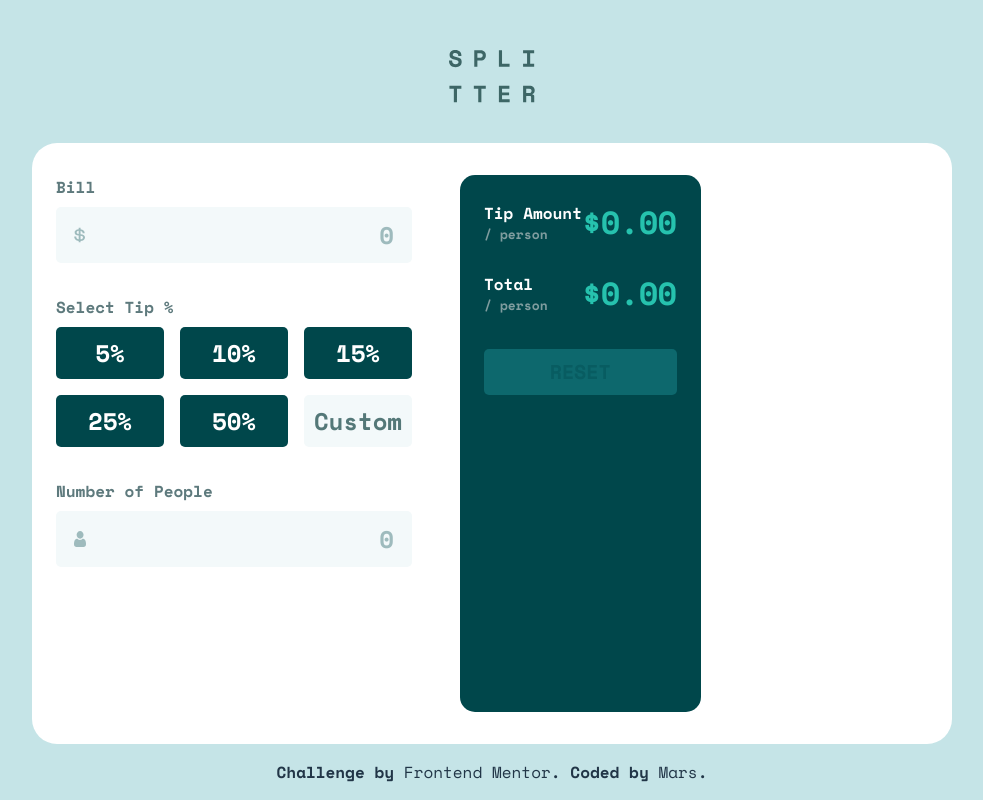
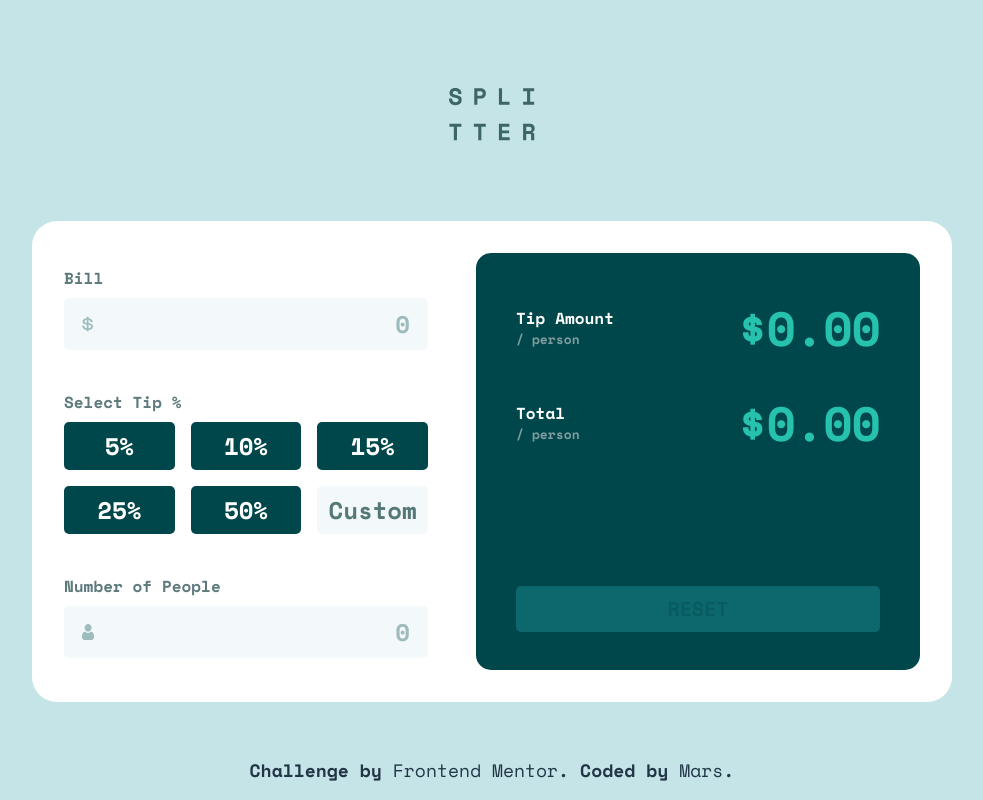
Before and after one commit to martinianol/tip-calculator-app, a React (Vite) app: page / in a window 1280 px wide. Shown: the whole page, without its empty margins (148-1131 px from the left). Built offline with nearby package versions, Linux system fonts and the light colour scheme.

Commit message:
Feature/responsive design (#5)

```diff
--- a/src/App.tsx
+++ b/src/App.tsx
@@ -7,8 +7,10 @@ import Footer from "./Components/Footer/Footer";
 function App() {
   return (
     <PageContainer>
-      <Header />
-      <Main />
+      <div className="flex flex-col items-center justify-center flex-1 gap-10 lg:gap-20">
+        <Header />
+        <Main />
+      </div>
       <Footer />
     </PageContainer>
   );
--- a/src/Components/Footer/Footer.tsx
+++ b/src/Components/Footer/Footer.tsx
@@ -1,6 +1,6 @@
 const Footer = () => {
   return (
-    <footer className="p-4 text-center bg-primary-white md:bg-transparent">
+    <footer className="p-4 text-center bg-transparent mt-auto text-xs md:text-base lg:text-lg">
       Challenge by{" "}
       <a href="https://www.frontendmentor.io?ref=challenge" target="_blank">
         Frontend Mentor
--- a/src/Components/Form/Form.tsx
+++ b/src/Components/Form/Form.tsx
@@ -31,7 +31,10 @@ const Form = ({
     e.preventDefault();
 
   return (
-    <form className="flex flex-col gap-8" onSubmit={handleSubmit}>
+    <form
+      className="flex flex-col gap-8 px-2 md:px-0 md:gap-6 lg:flex-1 lg:justify-center lg:gap-10"
+      onSubmit={handleSubmit}
+    >
       <Input
         label="Bill"
         id="billValue"
--- a/src/Components/Form/Inputs/Input.tsx
+++ b/src/Components/Form/Inputs/Input.tsx
@@ -29,8 +29,8 @@ const Input = ({
         )}
       </label>
       <div
-        className={`flex items-center gap-2 rounded-[5px] px-4 py-2 bg-grey-50 border-2 cursor-pointer ${
-          isError ? "!border-orange-400" : "border-transparent"
+        className={`flex items-center gap-2 rounded-[5px] px-4 py-[6px] bg-grey-50 cursor-pointer border-2 ${
+          isError ? " !border-orange-400" : "border-transparent"
         } focus-within:border-green-400`}
       >
         <span className="text-grey-500">{icon}</span>
--- a/src/Components/Form/TipButtonsInput/TipButton/CustomTipButton.tsx
+++ b/src/Components/Form/TipButtonsInput/TipButton/CustomTipButton.tsx
@@ -9,19 +9,19 @@ interface CustomTipButton {
 }
 
 const CustomTipButton = ({ val, onChange, isActive }: CustomTipButton) => {
-  console.log(isActive);
   const baseStyles =
     "cursor-pointer bg-grey-50 text-center outline-none min-w-0 text-green-900 placeholder-grey-550 border-2 border-transparent rounded-[5px]";
-  const focusStyles = "bg-grey-50 focus:border-green-400"
+  const focusStyles = "bg-grey-50 focus:border-green-400";
   const inputStyles = `text-preset3 ${twMerge(
     clsx(baseStyles, isActive && activeStyles, focusStyles)
   )}`;
-  console.log(inputStyles);
+
   return (
     <input
+      id="custom-tip-input"
       className={inputStyles}
       type="number"
-      value={val === 0 ? "" : val}
+      value={val === 0 ? undefined : val}
       onChange={(e) => onChange(Number(e.target.value))}
       placeholder="Custom"
       min={0}
--- a/src/Components/Form/TipButtonsInput/TipButton/TipButton.tsx
+++ b/src/Components/Form/TipButtonsInput/TipButton/TipButton.tsx
@@ -7,7 +7,7 @@ interface TipButtonProps {
   isActive?: boolean;
 }
 export const baseStyles =
-  "text-center py-2 px-4 border-none rounded-[5px] text-white bg-green-900 hover:bg-green-200 hover:text-green-900 cursor-pointer";
+  "text-center py-[6px] px-4 border-none rounded-[5px] text-white bg-green-900 hover:bg-green-200 hover:text-green-900 cursor-pointer";
 
 export const activeStyles = "bg-green-400 text-green-900";
 
--- a/src/Components/Main/Main.tsx
+++ b/src/Components/Main/Main.tsx
@@ -24,12 +24,10 @@ const Main = () => {
       : tipValuePerPerson + billValue / numberOfPeople;
 
   const handleReset = () => {
-    console.log("handleReset");
     setFormValues(INITIAL_STATE);
   };
 
   const handleInputChange = (key: string, value: string | number) => {
-    console.log("handleInputChange", key, value);
     setFormValues((prevState) => {
       return {
         ...prevState,
@@ -44,7 +42,7 @@ const Main = () => {
       INITIAL_STATE[key as keyof typeof INITIAL_STATE]
   );
   return (
-    <main className="bg-white mt-10  px-6 py-8 flex flex-1 flex-col gap-8 rounded-t-[25px] md:rounded-[25px] md:min-w-[608px] md:mx-auto lg:flex-row lg:gap-12 lg:min-w-[920px]">
+    <main className="bg-white px-6 py-8 flex flex-col gap-8 rounded-t-[25px] md:px-20 md:py-12 md:gap-10 md:rounded-[25px] md:min-w-[608px] md:mx-auto lg:flex-row lg:gap-12 lg:min-w-[920px] lg:p-8">
       <Form
         onChange={handleInputChange}
         totalValue={billValue}
--- a/src/Components/Results/IndividualResult.tsx
+++ b/src/Components/Results/IndividualResult.tsx
@@ -17,7 +17,9 @@ const IndividualResult = ({
         <p className="text-primary-white text-preset5">{label}</p>
         <p className="text-grey-400 text-preset6">/ person</p>
       </div>
-      <p className="text-green-400 text-preset2">${displayValue}</p>
+      <p className="text-green-400 text-preset2 md:text-preset1">
+        ${displayValue}
+      </p>
     </div>
   );
 };
--- a/src/Components/Results/ResetButton.tsx
+++ b/src/Components/Results/ResetButton.tsx
@@ -11,7 +11,7 @@ const ResetButton = ({
 
   return (
     <button
-      className="bg-green-400 rounded-[5px] py-[8px] text-preset4 text-green-800 border-none hover:bg-green-200 hover:text-green-900 disabled:bg-green-750 disabled:cursor-none disabled:hover:text-green-800"
+      className="bg-green-400 rounded-[5px] px-8 py-2 text-preset4 text-green-800 border-none hover:bg-green-200 hover:text-green-900 disabled:bg-green-750 disabled:cursor-none disabled:hover:text-green-800"
       onClick={handleClick}
       disabled={disabled}
     >
--- a/src/Components/Results/Results.tsx
+++ b/src/Components/Results/Results.tsx
@@ -5,7 +5,7 @@ const Results = ({
   onClick,
   tipValue,
   totalValue,
-  canReset
+  canReset,
 }: {
   onClick: () => void;
   tipValue: number;
@@ -13,8 +13,8 @@ const Results = ({
   canReset: boolean;
 }) => {
   return (
-    <div className="flex flex-col gap-8 p-6 bg-green-900 rounded-[15px]">
-      <div className="flex flex-col gap-6">
+    <div className="flex flex-col gap-8 p-6 bg-green-900 rounded-[15px] md:px-8 md:gap-4 md:h-[300px] md:justify-center lg:h-[417px] lg:flex-1 lg:gap-32 lg:px-10">
+      <div className="flex flex-col gap-6 md:gap-2 lg:gap-6">
         <IndividualResult label="Tip Amount" value={tipValue} />
         <IndividualResult label="Total" value={totalValue} />
       </div>
--- a/src/index.css
+++ b/src/index.css
@@ -11,6 +11,12 @@
   text-rendering: optimizeLegibility;
   -webkit-font-smoothing: antialiased;
   -moz-osx-font-smoothing: grayscale;
+}
+
+*,
+*::before,
+*::after {
+  box-sizing: border-box;
 }
 
 a {
@@ -48,12 +54,11 @@ button {
 }
 
 /* Hide arrows for input[type=number] */
-input[type='number']::-webkit-inner-spin-button,
-input[type='number']::-webkit-outer-spin-button {
+input[type="number"]::-webkit-inner-spin-button,
+input[type="number"]::-webkit-outer-spin-button {
   -webkit-appearance: none;
   margin: 0;
 }
-
 
 @media (prefers-color-scheme: light) {
   :root {
```
